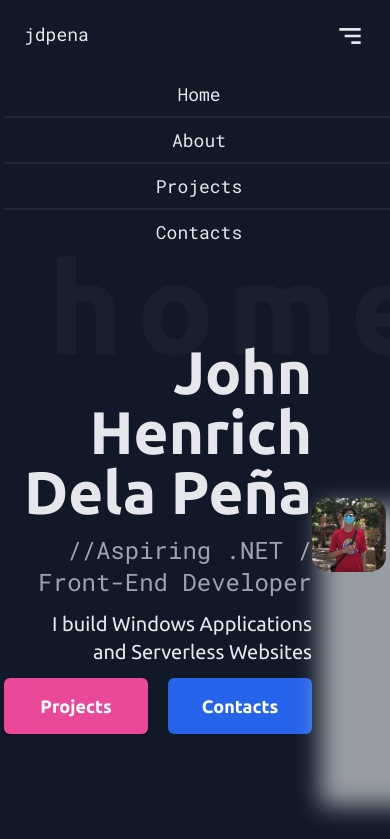
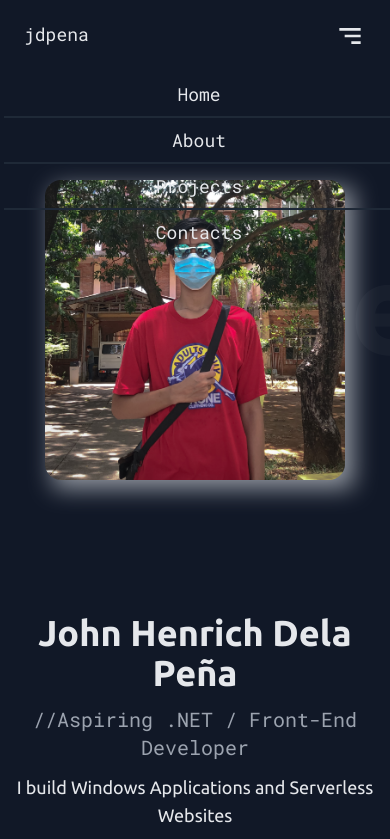
Before and after one commit to jdpena28/portfolio, a Next.js app: page / in a window 390 px wide. Shown: the top 839 px of the page. Built offline with nearby package versions, Linux system fonts and the light colour scheme.

Commit message:
Initialize mobile responsive for home section

```diff
--- a/components/Navbar.tsx
+++ b/components/Navbar.tsx
@@ -30,7 +30,7 @@ const Navbar: React.FC = () => {
 				/>
 			</div>
 			{menu ? (
-				<div className="absolute flex flex-col text-center h-screen w-full text-lg">
+				<div className="absolute flex flex-col text-center w-full text-lg z-50">
 					<NavLinks path={'/#home'} title={'Home'} className='border-b-2 py-2 border-gray-800'/>
 					<NavLinks path={'/#about'} title={'About'} className='border-b-2 py-2 border-gray-800'/>
 					<NavLinks path={'/#project'} title={'Projects'} className='border-b-2 py-2 border-gray-800'/>
--- a/components/Sections/Home.tsx
+++ b/components/Sections/Home.tsx
@@ -6,12 +6,12 @@ const Home = () => {
     return (
         <section className = 'w-full h-screen relative' id = 'home'>
             <h3 className='font-secondary opacity-[3%] text-9xl font-bold tracking-widest absolute top-[15%] left-11 z-[1] cursor-default'>home</h3>
-            <div className="container h-full mx-auto flex justify-around items-center font-secondary">
-                <div className='text-right space-y-3'>
-                    <h1 className = 'text-6xl font-semibold'>John Henrich Dela Peña</h1>
-                    <h2 className='font-primary text-2xl text-gray-400'>//Aspiring .NET / Front-End Developer</h2>
-                    <p className='text-xl'>I build Windows Applications <br /> and Serverless Websites</p>
-                    <div className = 'flex justify-end gap-x-5'>
+            <div className="container h-full mx-auto flex justify-around items-center font-secondary sm:flex-col-reverse">
+                <div className='text-right sm:text-center space-y-3'>
+                    <h1 className = 'text-6xl sm:text-4xl font-semibold'>John Henrich Dela Peña</h1>
+                    <h2 className='font-primary text-2xl sm:text-xl text-gray-400'>//Aspiring .NET / Front-End Developer</h2>
+                    <p className='text-xl sm:text-lg'>I build Windows Applications <br  className='sm:hidden' /> and Serverless Websites</p>
+                    <div className = 'flex justify-end sm:justify-evenly gap-x-5 sm:gap-x-0'>
                         <Button btnClass = 'bg-pink-500' text = "Projects"/>
                         <Button btnClass = 'bg-blue-600' text = "Contacts"/>
                     </div>
```
